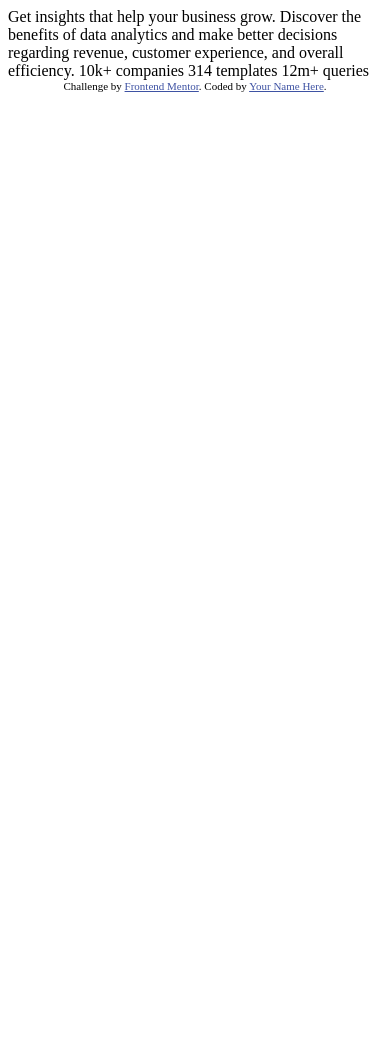
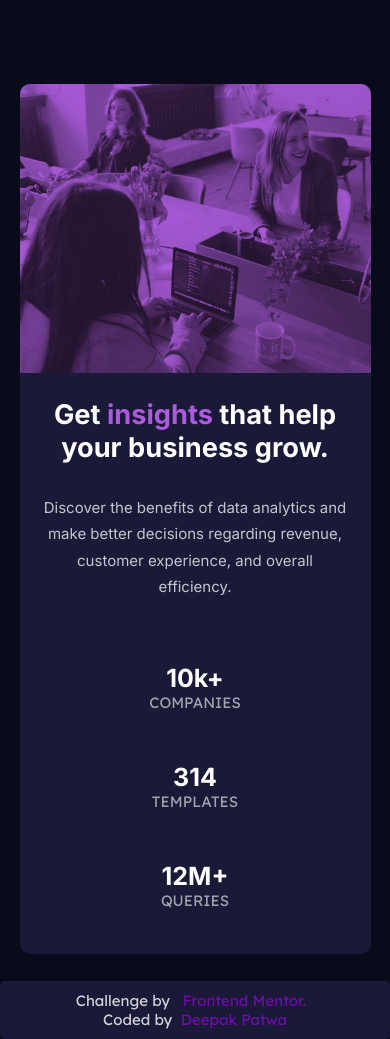
Before and after one commit to patwadeepak/stats-preview-card-component, a plain HTML site: page index.html in a window 390 px wide. Before the commit the page ends 844 px from the top, so only its background shows below. Drawn offline with Linux system fonts and the light colour scheme.

Commit message:
design complete. Responsiveness 100%

```diff
--- /dev/null
+++ b/index.css
@@ -0,0 +1,219 @@
+*,
+*::before,
+*::after,
+html,
+body {
+  margin: 0;
+  padding: 0;
+  box-sizing: border-box;
+}
+
+:root {
+  --mobile-width: 375px;
+  --desktop-width: 1440px;
+
+  --color-background-900: hsl(233, 47%, 7%);
+  --color-secondary-800: hsl(244, 38%, 16%);
+  --color-accent-500: hsl(277, 64%, 61%);
+
+  --color-neutral-main-headings: hsl(0, 0%, 100%);
+  --color-neutral-para: hsla(0, 0%, 100%, 0.75);
+  --color-neutral-stat-headings: hsla(0, 0%, 100%, 0.6);
+}
+
+.cards-section {
+  background: var(--color-background-900);
+  min-height: 100vh;
+  padding-top: 22.12vh;
+  padding-bottom: 22.12vh;
+  padding-left: 11.46vw;
+  padding-right: 11.46vw;
+}
+
+@media screen and (max-width: 768px) {
+  .cards-section {
+    background: var(--color-background-900);
+    min-height: 100vh;
+    padding-top: 10vh;
+    padding-bottom: 10vh;
+    padding-left: 5vw;
+    padding-right: 5vw;
+  }
+}
+
+.cards-container {
+  background: var(--color-secondary-800);
+  border-radius: 10px;
+  overflow: hidden;
+}
+
+.split {
+  display: flex;
+  flex-direction: row;
+  flex-wrap: wrap-reverse;
+}
+
+@media screen and (max-width: 1250px) {
+  .split {
+    flex-direction: column-reverse;
+  }
+
+  .col-text * {
+    margin: 0;
+    padding: 0;
+  }
+
+  .col-text {
+    display: grid;
+    text-align: center;
+  }
+}
+
+.col-text {
+  flex: 1 0 50%;
+  padding: 5.65%;
+}
+
+.col-image {
+  flex: 1 0 50%;
+  position: relative;
+  overflow: hidden;
+  background-color: var(--color-accent-500);
+}
+
+.col-image img {
+  height: 100%;
+  width: 100%;
+  mix-blend-mode: multiply;
+  opacity: 0.8;
+}
+
+@media screen and (max-width: 768px) {
+  .col-image:after {
+    content: "";
+    position: absolute;
+    background: var(--color-secondary-800);
+    height: 5px;
+    width: 700px;
+    bottom: 0;
+    left: 0;
+  }
+}
+
+.col-text h1 {
+  font-family: "Inter", sans-serif;
+  color: var(--color-neutral-main-headings);
+  width: 80%;
+  padding-bottom: 10%;
+  font-size: 1.7em;
+}
+
+@media screen and (max-width: 1250px) {
+  .col-text h1 {
+    width: 100%;
+  }
+}
+
+h1 span {
+  color: var(--color-accent-500);
+}
+
+p.para {
+  font-size: 15px;
+  font-family: "Inter", sans-serif;
+  color: var(--color-neutral-para);
+  line-height: 1.75em;
+}
+
+.para-stats-container {
+  width: 85%;
+}
+
+@media screen and (max-width: 1250px) {
+  .para-stats-container {
+    width: 100%;
+  }
+}
+
+ul.stats {
+  margin-top: 22%;
+  display: flex;
+  flex-direction: row;
+  flex-wrap: wrap;
+  justify-content: space-between;
+}
+
+@media screen and (max-width: 1250px) {
+  ul.stats {
+    margin-top: 12%;
+    justify-content: space-around;
+  }
+}
+
+@media screen and (max-width: 520px) {
+  ul.stats {
+    flex-direction: column;
+  }
+
+  ul.stats li {
+    padding: 25px;
+  }
+}
+
+ul.stats li {
+  list-style: none;
+  list-style-type: none;
+}
+
+ul.stats > li > p:first-child {
+  color: var(--color-neutral-main-headings);
+  font-family: "Inter", sans-serif;
+  font-weight: 900;
+  font-size: 25px;
+}
+
+ul.stats > li > p:last-child {
+  color: var(--color-neutral-stat-headings);
+  font-family: "Lexend Deca", sans-serif;
+  font-size: 15px;
+  font-weight: 400;
+}
+
+/* Attribution */
+
+.attribution a:link,
+.attribution a:visited {
+  text-decoration: none;
+}
+
+body {
+  position: relative;
+}
+
+.attribution-container {
+  position: absolute;
+  bottom: 0;
+  width: 100%;
+}
+
+.attribution {
+  padding: 10px;
+  display: flex;
+  flex-wrap: wrap;
+  justify-content: center;
+  background: var(--color-secondary-800);
+  color: var(--color-accent-500);
+  font-family: "Lexend Deca", sans-serif;
+  font-size: 15px;
+  border-radius: 5px;
+  color: rgba(245, 245, 245, 0.842);
+}
+
+a {
+  color: hsl(277, 86%, 36%);
+}
+
+a:hover,
+a:focus {
+  color: hsl(277, 78%, 60%);
+}
--- a/index.html
+++ b/index.html
@@ -1,33 +1,75 @@
 <!DOCTYPE html>
 <html lang="en">
   <head>
-  <meta charset="UTF-8">
-  <meta name="viewport" content="width=device-width, initial-scale=1.0"> <!-- displays site properly based on user's device -->
-
-  <link rel="icon" type="image/png" sizes="32x32" href="./images/favicon-32x32.png">
+    <meta charset="UTF-8" />
+    <meta name="viewport" content="width=device-width, initial-scale=1.0" />
+    <link rel="stylesheet" href="./index.css" />
+    <link rel="preconnect" href="https://fonts.gstatic.com" />
+    <link
+      href="https://fonts.googleapis.com/css2?family=Inter:wght@400;700&family=Lexend+Deca&display=swap"
+      rel="stylesheet"
+    />
+    <link
+      rel="icon"
+      type="image/png"
+      sizes="32x32"
+      href="./images/favicon-32x32.png"
+    />
 
     <title>Frontend Mentor | Stats preview card component</title>
-
-  <!-- Feel free to remove these styles or customise in your own stylesheet 👍 -->
-  <style>
-    .attribution { font-size: 11px; text-align: center; }
-    .attribution a { color: hsl(228, 45%, 44%); }
-  </style>
   </head>
   <body>
+    <section class="cards-section">
+      <div class="cards-container">
+        <div class="split">
+          <div class="col-text">
+            <h1>Get <span>insights</span> that help your business grow.</h1>
+            <div class="para-stats-container">
+              <p class="para">
+                Discover the benefits of data analytics and make better
+                decisions regarding revenue, customer experience, and overall
+                efficiency.
+              </p>
+              <ul class="stats">
+                <li>
+                  <p>10k+</p>
+                  <p>COMPANIES</p>
+                </li>
+                <li>
+                  <p>314</p>
+                  <p>TEMPLATES</p>
+                </li>
+                <li>
+                  <p>12M+</p>
+                  <p>QUERIES</p>
+                </li>
+              </ul>
+            </div>
+          </div>
+          <div class="col-image">
+            <img
+              class="office-img"
+              src="./images/image-header-desktop.jpg"
+              alt="laughing & working office workers"
+            />
+          </div>
+        </div>
+      </div>
+    </section>
 
-  Get insights that help your business grow.
-
-  Discover the benefits of data analytics and make better decisions regarding revenue, customer
-  experience, and overall efficiency.
-
-  10k+ companies
-  314 templates
-  12m+ queries
-
+    <div class="attribution-container">
       <div class="attribution">
-    Challenge by <a href="https://www.frontendmentor.io?ref=challenge" target="_blank">Frontend Mentor</a>.
-    Coded by <a href="#">Your Name Here</a>.
+        <span
+          ><span>Challenge by &nbsp</span>
+          <a href="https://www.frontendmentor.io?ref=challenge" target="_blank"
+            >Frontend Mentor. &nbsp</a
+          ></span
+        >
+        <span
+          ><span>Coded by &nbsp</span
+          ><a href="https://github.com/patwadeepak">Deepak Patwa</a></span
+        >
+      </div>
     </div>
   </body>
 </html>
```
Lines whose indentation alone changed are shown as unchanged.
